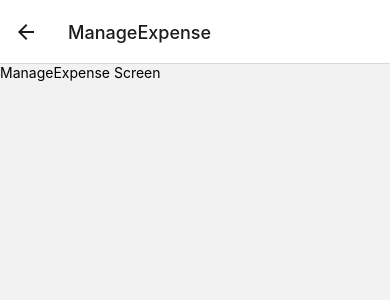
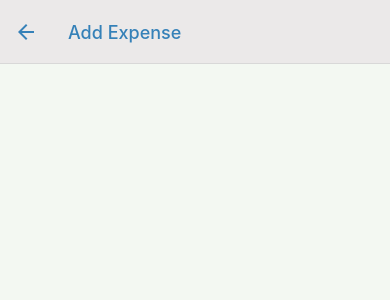
Before and after one commit to kallehahtela/Expense-Tracker, a React Native app: screen /ManageExpense in a window 390 px wide. Shown: the top 300 px of the page. Built offline with nearby package versions, Linux system fonts and the light colour scheme.

Commit message:
added a styling for the expense management, added a modal for the deleting & adding an expense and started to style those.

```diff
--- a/App.js
+++ b/App.js
@@ -61,9 +61,14 @@
     <>
       <StatusBar style='dark'/>
       <NavigationContainer>
-        <Stack.Navigator>
+        <Stack.Navigator screenOptions={{
+          headerStyle: { backgroundColor: GlobalStyles.color.bgColor1 },
+        }}>
           <Stack.Screen name='ExpensesOverview' component={ExpensesOverview} options={{ headerShown: false }}/>
-          <Stack.Screen name='ManageExpense' component={ManageExpense} />
+          <Stack.Screen name='ManageExpense' component={ManageExpense} options={{
+            presentation: 'modal',
+            headerTintColor: GlobalStyles.color.primaryAction,
+          }}/>
         </Stack.Navigator>
       </NavigationContainer>
 
--- a/components/ExpensesOutput/ExpenseItem.js
+++ b/components/ExpensesOutput/ExpenseItem.js
@@ -1,17 +1,20 @@
 import { Pressable, View, Text, StyleSheet } from "react-native";
 import { useNavigation } from '@react-navigation/native';
+
 import { GlobalStyles } from "../../constants/style";
 import { getFormattedDate } from "../../util/date";
 
 
-function ExpenseItem({ description, date, amount }) {
+function ExpenseItem({ id, description, date, amount }) {
     // Ensure amount is a number and format it to two decimal places
     const formattedAmount = parseFloat(amount).toFixed(2);
 
     const navigation = useNavigation();
 
     function expensePressHandler() {
-        navigation.navigate('ManageExpense');
+        navigation.navigate('ManageExpense', {
+            expenseId: id
+        });
     }
 
     return (
--- a/screens/ManageExpense.js
+++ b/screens/ManageExpense.js
@@ -1,9 +1,45 @@
-import { Text } from 'react-native';
+import { useLayoutEffect } from 'react';
+import { View, StyleSheet } from 'react-native';
 
-function ManageExpense() {
+import IconButton from '../components/UI/IconButton';
+import { GlobalStyles } from '../constants/style';
+
+function ManageExpense({ route, navigation }) {
+    const editedExpenseId = route.params?.expenseId;
+    const isEditing = !!editedExpenseId;
+
+    useLayoutEffect(() => {
+        navigation.setOptions({
+            title: isEditing ? 'Edit Expense' : 'Add Expense'
+        });
+    }, [ navigation, isEditing ]);
+
+    function deleteExpenseHandler() {};
+
     return (
-        <Text>ManageExpense Screen</Text>
+        <View style={styles.container}>
+            {isEditing && (
+                <View style={styles.deleteContainer}>
+                    <IconButton icon='trash-sharp' color={GlobalStyles.color.primaryAction} size={36} onPress={deleteExpenseHandler} />
+                 </View>
+                )}
+        </View>
     );
 }
 
 export default ManageExpense;
+
+const styles = StyleSheet.create({
+    container: {
+        flex: 1,
+        padding: 24,
+        backgroundColor: GlobalStyles.color.bgColor2,
+    },
+    deleteContainer: {
+        marginTop: 16,
+        paddingTop: 8,
+        borderTopWidth: 2,
+        borderTopColor: GlobalStyles.color.highlight,
+        alignItems: 'center'
+    }
+});
```
